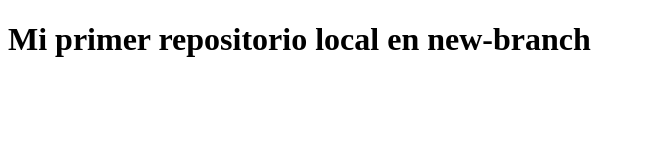
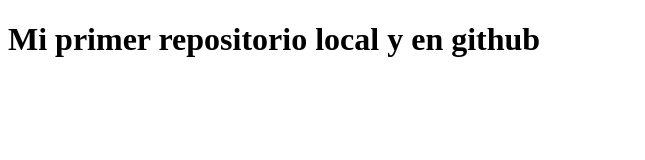
Before and after one commit to AlexValdezdelaTorre/My-first-repo, a plain HTML site: page index.html in a window 1280 px wide. Shown: the whole page, without its empty margins (0-645 px from the left). Drawn offline with Linux system fonts and the light colour scheme.

Commit message:
update/h1

```diff
--- a/index.html
+++ b/index.html
@@ -6,7 +6,7 @@
     <title>Practica Git y Github</title>
 </head>
 <body>
-    <h1>Mi primer repositorio local en new-branch</h1>
+    <h1>Mi primer repositorio local y en github</h1>
 
 </body>
 </html>
```
